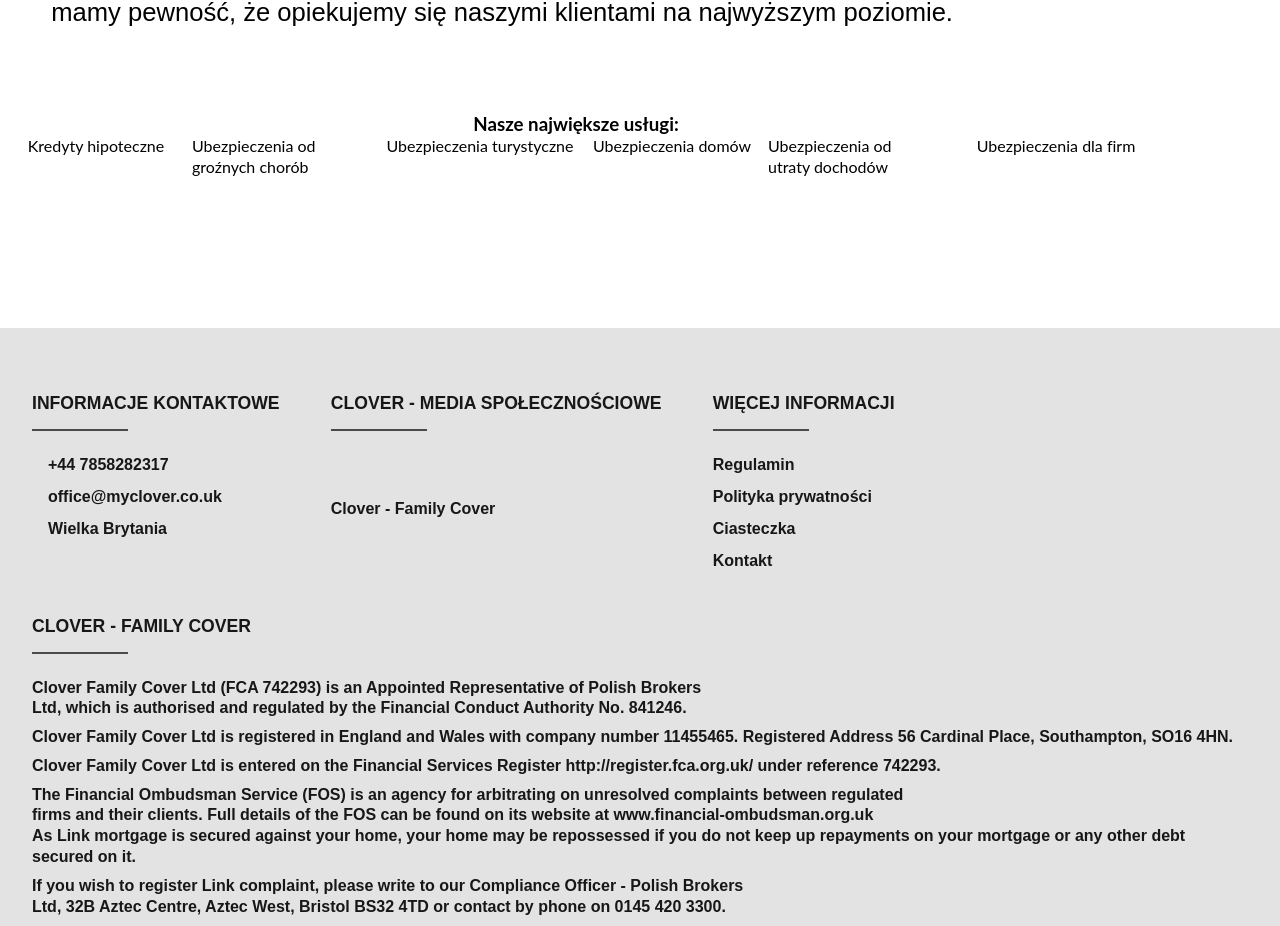
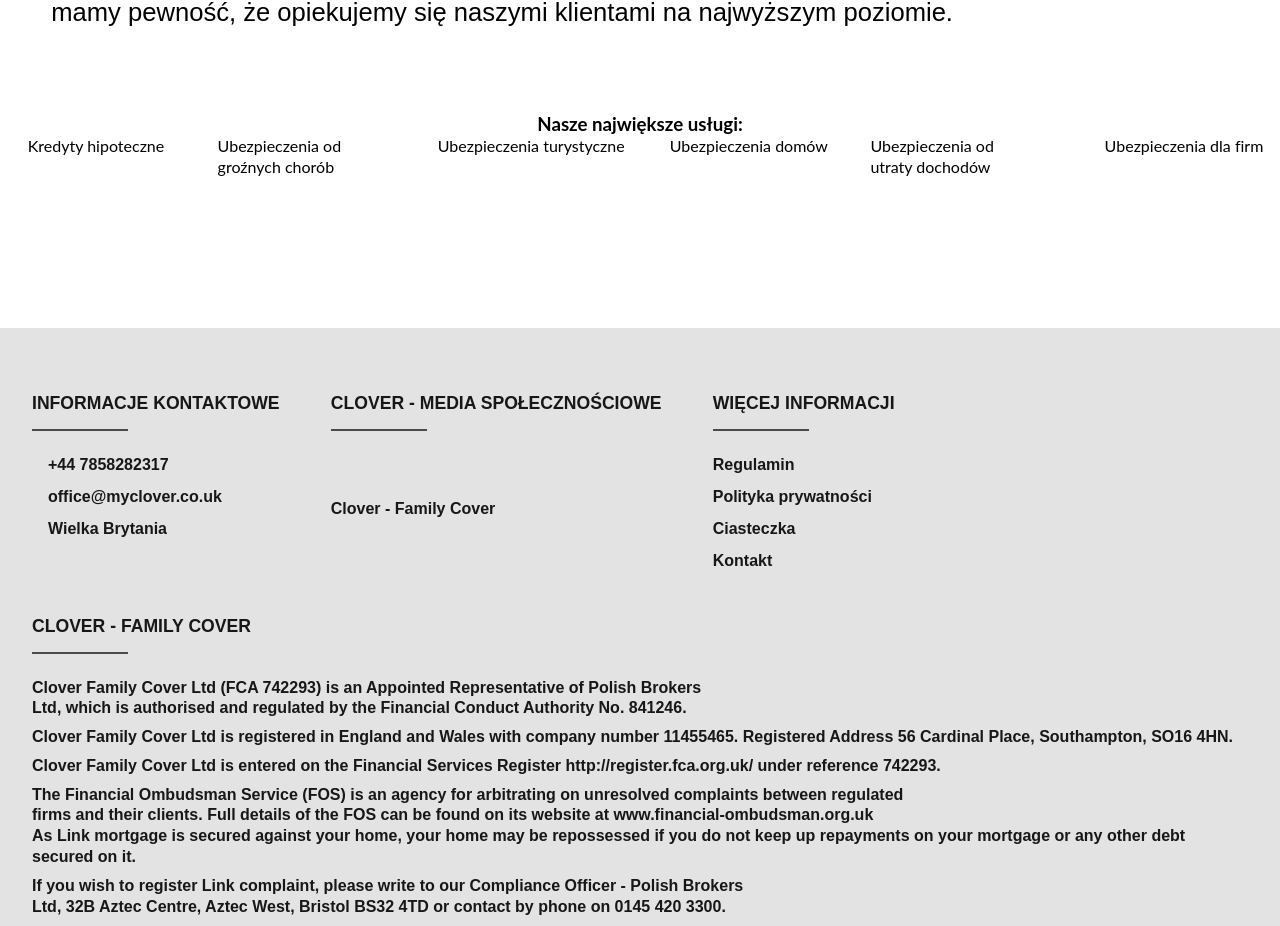
Before and after one commit to TZ-fn/MyClover, a React (Vite) app: page /about in a window 1280 px wide. Shown: the part 797-1723 px from the top of the page. Built offline with nearby package versions, Linux system fonts and the light colour scheme; some icons are missing; a web font is replaced by a local one.

Commit message:
fix: rename the class names to match other naming

```diff
--- a/src/components/AboutSection/OffersList/OffersList.module.scss
+++ b/src/components/AboutSection/OffersList/OffersList.module.scss
@@ -1,13 +1,14 @@
-.servicesContainer {
+.offersContainer {
   display: flex;
   align-items: center;
   justify-self: start;
   flex-direction: column;
 }
 
-.servicesList {
+.offersList {
   display: flex;
   align-items: center;
   justify-self: start;
   list-style: none;
+  gap: 2vw;
 }
--- a/src/components/AboutSection/OffersList/OffersList.tsx
+++ b/src/components/AboutSection/OffersList/OffersList.tsx
@@ -8,9 +8,9 @@ export default function OffersList() {
   const offers = translation.pages.aboutUs.sectionTwo;
 
   return (
-    <div className={styles.servicesContainer}>
+    <div className={styles.offersContainer}>
       <h3>{translation.pages.aboutUs.sectionTwo.header}</h3>
-      <ul className={styles.servicesList}>
+      <ul className={styles.offersList}>
         <Offer title={offers.offer1} />
         <Offer title={offers.offer2} />
         <Offer title={offers.offer3} />
```
